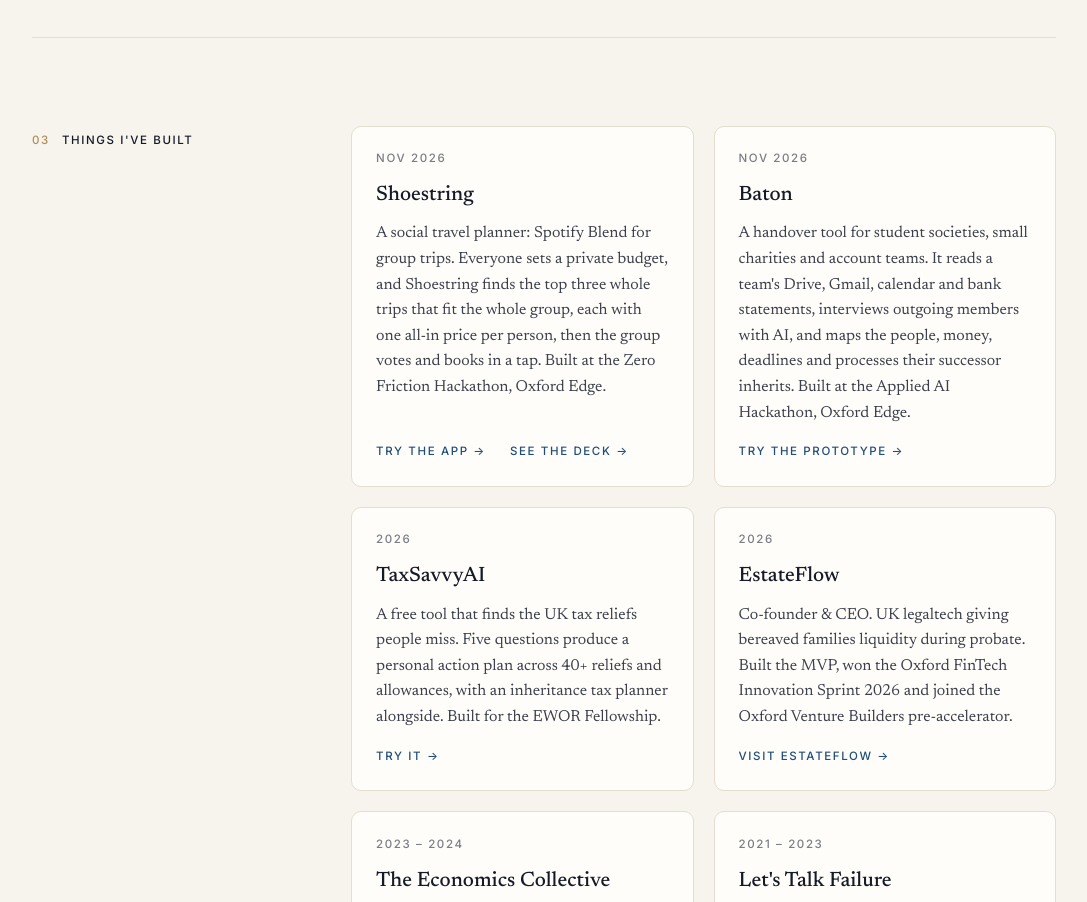
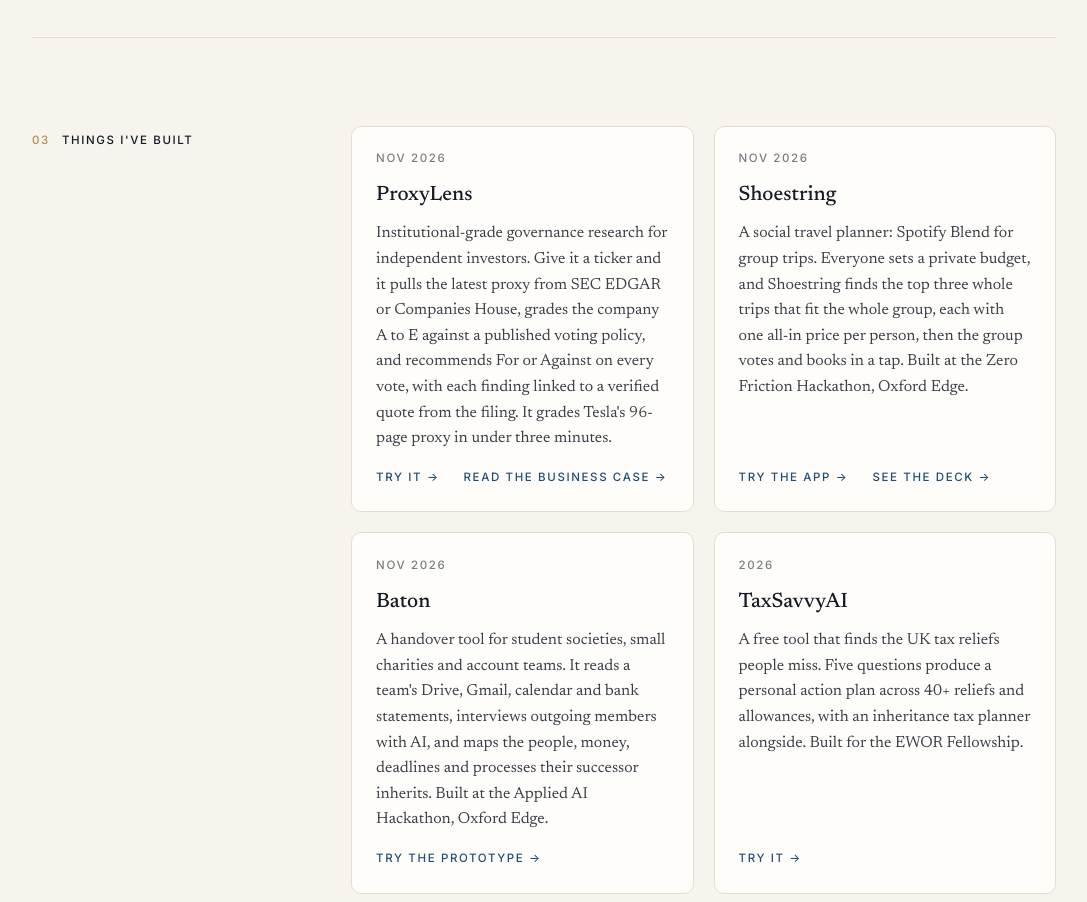
Before and after one commit to chewrayner-svg/raynerchew, a plain HTML site: page index.html in a window 1280 px wide. Shown: the part 1780-2682 px from the top of the page, without its empty margins (96-1183 px from the left). Drawn offline with Linux system fonts and the light colour scheme.

Commit message:
Add ProxyLens to projects
Governance research tool for independent investors, with links to the
live app and the business case.

Co-Authored-By: Claude Opus 5.5 <noreply@anthropic.com>
Claude-Session: https://claude.ai/code/session_01EJx1nCJZ3SyRdTzbe8CdkN

```diff
--- a/index.html
+++ b/index.html
@@ -111,6 +111,12 @@
         <div class="label"><span class="num">03</span>Things I've built</div>
         <div class="content wide">
           <div class="cards">
+            <div class="card">
+              <span class="label">Nov 2026</span>
+              <h3>ProxyLens</h3>
+              <p>Institutional-grade governance research for independent investors. Give it a ticker and it pulls the latest proxy from SEC EDGAR or Companies House, grades the company A to E against a published voting policy, and recommends For or Against on every vote, with each finding linked to a verified quote from the filing. It grades Tesla's 96-page proxy in under three minutes.</p>
+              <div class="more-links label more"><a href="https://proxylens.lovable.app/">Try it</a><a href="projects/ProxyLens_Business_Case.pdf">Read the business case</a></div>
+            </div>
             <div class="card">
               <span class="label">Nov 2026</span>
               <h3>Shoestring</h3>
```
Also changed, not shown: 1 other file.
